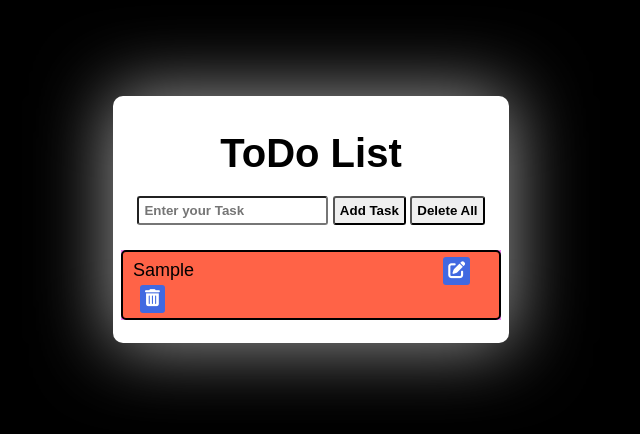
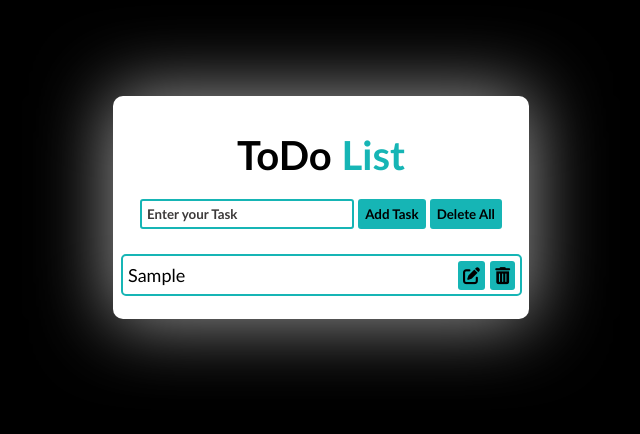
Before and after one commit to Ubaid9513/Todo_Application_Js_Assignment, a plain HTML site: page index.html in a window 1280 px wide. Both pictures are taken after typing "Sample" into the empty fields and a click on the button "Add Task". Shown: the whole page, without its empty margins (329-969 px from the left). Drawn offline with Linux system fonts and the light colour scheme.

Commit message:
complete todolist

```diff
--- a/app.js
+++ b/app.js
@@ -1,5 +1,7 @@
 var input = document.getElementById("task_inp");
 var task_list = document.getElementById("task_list");
+var addInputTask = document.getElementById("addInputTask");
+var newEdit = document.getElementById("newEditBtn");
 function addTask() {
   if (input.value === "") {
     alert("Plz Enter Your Task");
@@ -13,22 +15,57 @@ function addTask() {
     var editBtn = document.createElement("button");
     editBtn.innerHTML = `<i class="fa-solid fa-pen-to-square"></i>`;
     li.appendChild(editBtn);
-    editBtn.setAttribute("id","edit_btn");
-    editBtn.setAttribute("click","editInput(this)");
+    editBtn.setAttribute("id", "edit_btn");
+
+    editBtn.addEventListener("click", () => {
+      addInputTask.style.display = "none";
+      newEdit.style.display = "inline-block";
+
+      // console.log(task_list.firstChild.nextSibling.firstChild.nodeValue);
+
+      input.value = task_list.firstChild.nextSibling.firstChild.nodeValue;
+      console.log("input", input.value);
+
+      newEdit.addEventListener("click", () => {
+        // console.log(task_list.firstChild.nextSibling.firstChild.nodeValue);
+        var newInputVal = input.value;
+        console.log("new input val", newInputVal);
+        task_list.firstChild.nextSibling.firstChild.nodeValue = newInputVal;
+        addInputTask.style.display = "inline-block";
+        newEdit.style.display = "none";
+        input.value = "";
+      });
+    });
+
+    // function editInput(e) {}
     // Create delete button
     var delBtn = document.createElement("button");
     delBtn.innerHTML = `<i class="fa-solid fa-trash-can"></i>`;
     li.appendChild(delBtn);
-    delBtn.setAttribute("id","del_btn");
-
-
+    delBtn.setAttribute("id", "del_btn");
+    delBtn.setAttribute("onclick", "delLi(this)");
   }
 }
+// function editInput(e) {
+//   addInputTask.style.display = "none";
+//   newEdit.style.display = "inline-block";
 
-function editInput(e) {
-    let modifyInput = e.parentElement
-    console.log(modifyInput);
+//   input.value = e.parentNode.firstChild.nodeValue;
+//   // console.log("input", input.value);
 
+//   newEdit.addEventListener("click", () => {
+//     // console.log(task_list.firstChild.nextSibling.firstChild.nodeValue);
+//     var newInputVal = input.value;
+//     console.log("new input val", newInputVal);
+//     task_list.firstChild.nextSibling.firstChild.nodeValue = newInputVal;
+//     addInputTask.style.display = "inline-block";
+//     newEdit.style.display = "none";
+//     input.value = "";
+//   });
+// }
+
+function delLi(e) {
+  e.parentNode.remove();
 }
 
 // Delete All List
--- a/index.html
+++ b/index.html
@@ -5,16 +5,17 @@
     <meta charset="UTF-8">
     <meta name="viewport" content="width=device-width, initial-scale=1.0">
     <title>Todo Application</title>
+    <link rel="stylesheet" href="https://cdnjs.cloudflare.com/ajax/libs/font-awesome/6.6.0/css/all.min.css"> -->
     <link rel="stylesheet" href="style.css">
-    <link rel="stylesheet" href="https://cdnjs.cloudflare.com/ajax/libs/font-awesome/6.6.0/css/all.min.css">
 </head>
 
 <body>
     <div class="container">
-        <h1>ToDo List</h1>
+        <h1>ToDo <span>List</span></h1>
         <div class="todo_header">
             <input id="task_inp" type="text" placeholder="Enter your Task">
-            <button class="btn" onclick="addTask(this)">Add Task</button>
+            <button class="btn" id="addInputTask" onclick="addTask(this)">Add Task</button>
+            <button class="btn" id="newEditBtn">Edit Button</button>
             <button class="btn" onclick="delAll(this)">Delete All</button>
         </div>
         <div id="task_list">
@@ -23,6 +24,7 @@
     </div>
 
 
+
     <script src="app.js"></script>
 </body>
 
--- a/style.css
+++ b/style.css
@@ -1,3 +1,6 @@
+* {
+  font-family: "Gill Sans", "Gill Sans MT", Calibri, "Trebuchet MS", sans-serif;
+}
 body {
   background-color: #000;
   display: flex;
@@ -5,9 +8,8 @@ body {
   font-family: sans-serif;
 }
 .container {
-  width: 380px;
+  width: 400px;
   background-color: #fff;
-  /* margin: 0 auto; */
   margin-top: 7%;
   text-align: center;
   padding: 8px;
@@ -16,55 +18,59 @@ body {
 }
 h1 {
   font-size: 40px;
-  /* color: rgb(16, 174, 174); */
-  /* text-decoration: underline rgb(11, 145, 218); */
   margin-bottom: 20px;
 }
+span {
+  color: rgb(22, 181, 181);
+}
 #task_inp {
+  width: 50%;
   outline: none;
-  /* border: 2px solid rgb(22, 181, 181); */
+  border: 2px solid rgb(22, 181, 181);
   border-radius: 3px;
   padding: 5px;
   margin-bottom: 10px;
 }
 #task_inp::placeholder {
   font-weight: bold;
+  color: #3c3939;
 }
 .btn {
-  /* background-color: rgb(11, 145, 218); */
-  color: #000;
+  background-color: rgb(22, 181, 181);
   padding: 5px;
   border-radius: 3px;
   font-weight: bold;
   cursor: pointer;
-  /* border: 2px solid rgb(3, 138, 138); */
+  border: 2px solid rgb(22, 181, 181);
+  display: inline-block;
 }
 #task_list {
+  width: 98%;
   display: flex;
   flex-direction: column;
   gap: 10px;
-    background-color: violet;
-    margin: 15px auto;
+  margin: 15px 0px;
 }
 #task_list li {
+  width: 100%;
   display: inline-block;
-    background-color: tomato;
   text-align: left;
   font-size: 18px;
-    padding: 5px 10px;
-    border: 2px solid #000;
+  padding: 8px 0px 8px 5px;
+  border: 2px solid rgb(22, 181, 181);
   border-radius: 5px;
   position: relative;
 }
-#edit_btn{
+#edit_btn {
   border: none;
   font-size: 17px;
-    margin-left: 70%;
   padding: 4px 5px;
   border-radius: 3px;
-    background-color: royalblue;
-    color: #fff;
+  background-color: rgb(22, 181, 181);
   cursor: pointer;
+  position: absolute;
+  right: 35px;
+  top: 4.5px;
 }
 #del_btn {
   border: none;
@@ -72,7 +78,19 @@ h1 {
   margin-left: 2%;
   padding: 4px 5px;
   border-radius: 3px;
-    background-color: royalblue;
+  background-color: rgb(22, 181, 181);
+  cursor: pointer;
+  position: absolute;
+  right: 5px;
+  top: 4.5px;
+}
+#edit_btn:hover,
+#del_btn:hover,
+.btn:hover {
   color: #fff;
-    cursor: pointer;
+  background-color: rgb(5, 142, 142);
+  border-color: rgb(5, 142, 142);
 }
+#newEditBtn {
+  display: none;
+}
```
Lines whose indentation alone changed are shown as unchanged.
